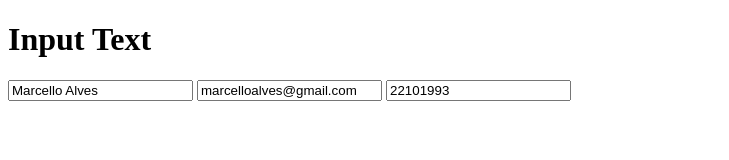
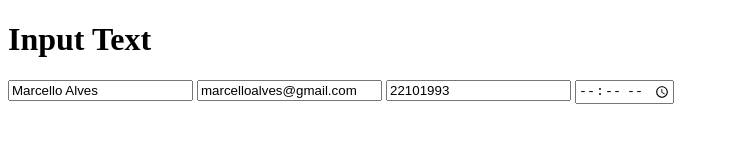
Before and after one commit to MarcelloAlves22/input-text, a plain HTML site: page index.html in a window 1280 px wide. Shown: the whole page, without its empty margins (0-729 px from the left). Drawn offline with Linux system fonts and the light colour scheme.

Commit message:
adicionado novo input

```diff
--- a/index.html
+++ b/index.html
@@ -14,6 +14,8 @@
 
     <input type="number" name="data" id="data" value="22101993" placeholder="Digite aqui sua data de nascimento">
 
+    <input type="time" name="sexo" id="sexo" value="masculino" placeholder="Digite aqui seu sexo" >
+
     <!-- input-text > abre um formulario
     name > define o tipo de texto que será colocado naquele input
     value > informa o padrão daquele campo de input
```
